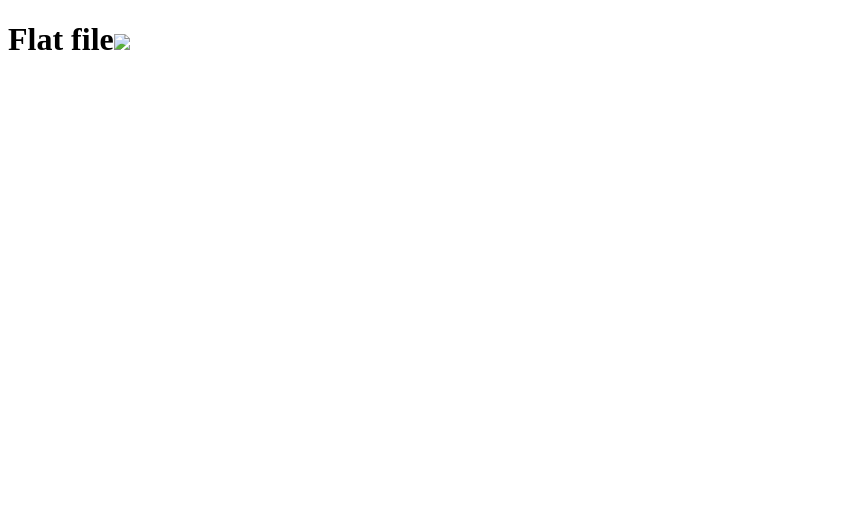
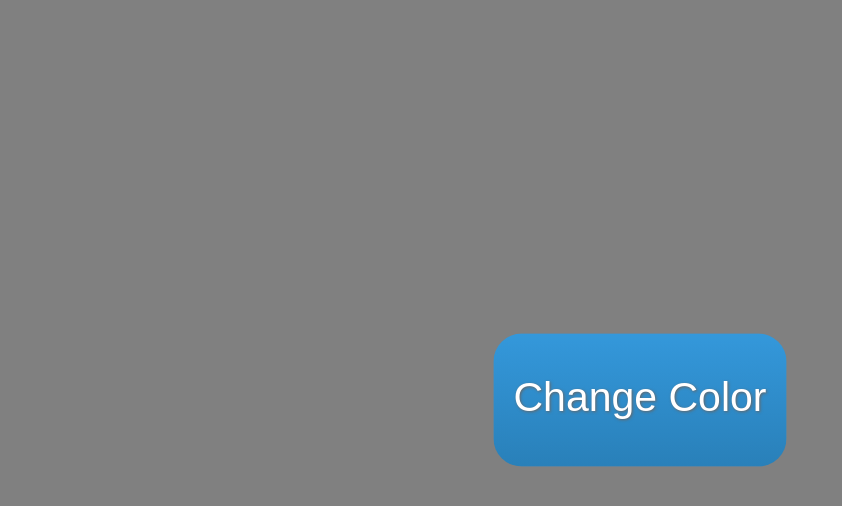
Before and after one commit to jccedre/RandomColorSelector, a website: page public/index.html in a window 1280 px wide. Shown: the whole page, without its empty margins (0-842 px from the left). Drawn offline with nearby package versions, Linux system fonts and the light colour scheme.

Commit message:
I added a new css file and js file. Updated the index.html to link up the css and js files.

```diff
--- /dev/null
+++ b/assets/css/style.css
@@ -0,0 +1,43 @@
+body {
+	background-color: grey;
+}
+.btn {
+  background: #3498db;
+  background-image: -webkit-linear-gradient(top, #3498db, #2980b9);
+  background-image: -moz-linear-gradient(top, #3498db, #2980b9);
+  background-image: -ms-linear-gradient(top, #3498db, #2980b9);
+  background-image: -o-linear-gradient(top, #3498db, #2980b9);
+  background-image: linear-gradient(to bottom, #3498db, #2980b9);
+  -webkit-border-radius: 28;
+  -moz-border-radius: 28;
+  border-radius: 28px;
+  text-shadow: 1px 1px 3px #666666;
+  font-family: Arial;
+  color: #ffffff;
+  font-size: 41px;
+  padding: 5px 20px 5px 20px;
+  position: absolute;
+  top: 50%;
+  left: 50%;
+  text-decoration: none;
+
+  height: 3em;
+  transform: translate(-50%, -50%)
+}
+.btn p {
+	position: relative;
+	margin-top: 14%;
+	text-align: center;
+
+
+}
+
+.btn:hover {
+  background: #3cb0fd;
+  background-image: -webkit-linear-gradient(top, #3cb0fd, #3498db);
+  background-image: -moz-linear-gradient(top, #3cb0fd, #3498db);
+  background-image: -ms-linear-gradient(top, #3cb0fd, #3498db);
+  background-image: -o-linear-gradient(top, #3cb0fd, #3498db);
+  background-image: linear-gradient(to bottom, #3cb0fd, #3498db);
+  text-decoration: none;
+}
--- /dev/null
+++ b/assets/js/colorPicker.js
@@ -0,0 +1,15 @@
+var main = function() {
+	$('.btn').click(function() {
+		var colorArray = ["aqua","black","blue","fuchsia"
+			, "gray", "green", "lime", "maroon", "navy", "olive"
+			, "orange", "purple", "red", "silver", "teal", "white"
+			, "yellow", "aliceblue", "antiqueWhite", "Aquamarine"];
+
+
+		var x = Math.floor((Math.random() * colorArray.length) + 1);
+
+		$('body').css('background-color', colorArray[x]);
+	});
+};
+
+$(document).ready(main);
--- a/public/index.html
+++ b/public/index.html
@@ -1,6 +1,23 @@
 <!DOCTYPE html>
 <html>
-<body>
-<h1>Flat file<img src="asdf.png"></h1>
-</body>
+	<head>
+		<meta charset="utf-8" />
+		<title>Random Color Picker</title>
+		<link rel="stylesheet" type="text/css" href="../assets/css/style.css">
+
+	</head>
+	<body>
+		<div id="button">
+			<div class="btn">
+				<p>Change Color</p>
+			</div>
+		</div>
+
+
+
+
+
+		<script src="https://ajax.googleapis.com/ajax/libs/jquery/1.9.0/jquery.min.js"></script>
+		<script src="../assets/js/colorPicker.js"></script>
+	</body>
 </html>
```
